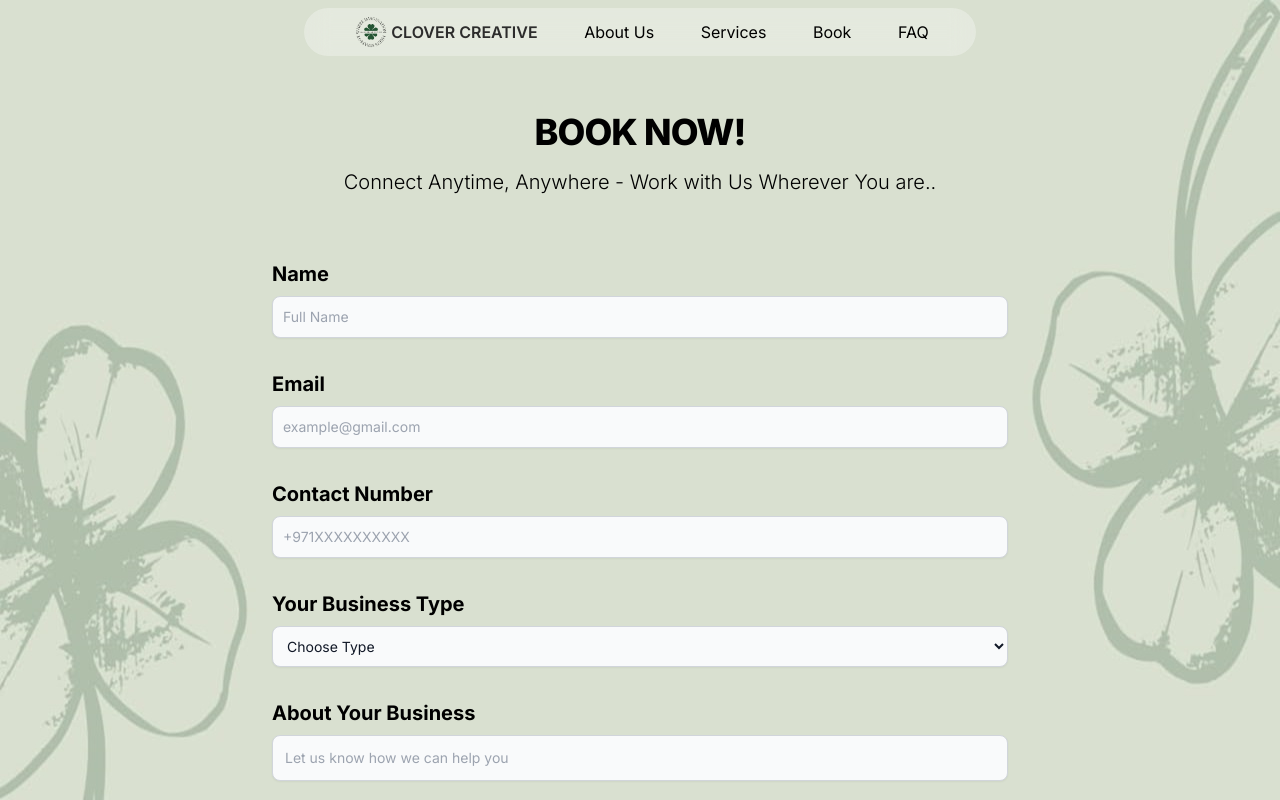
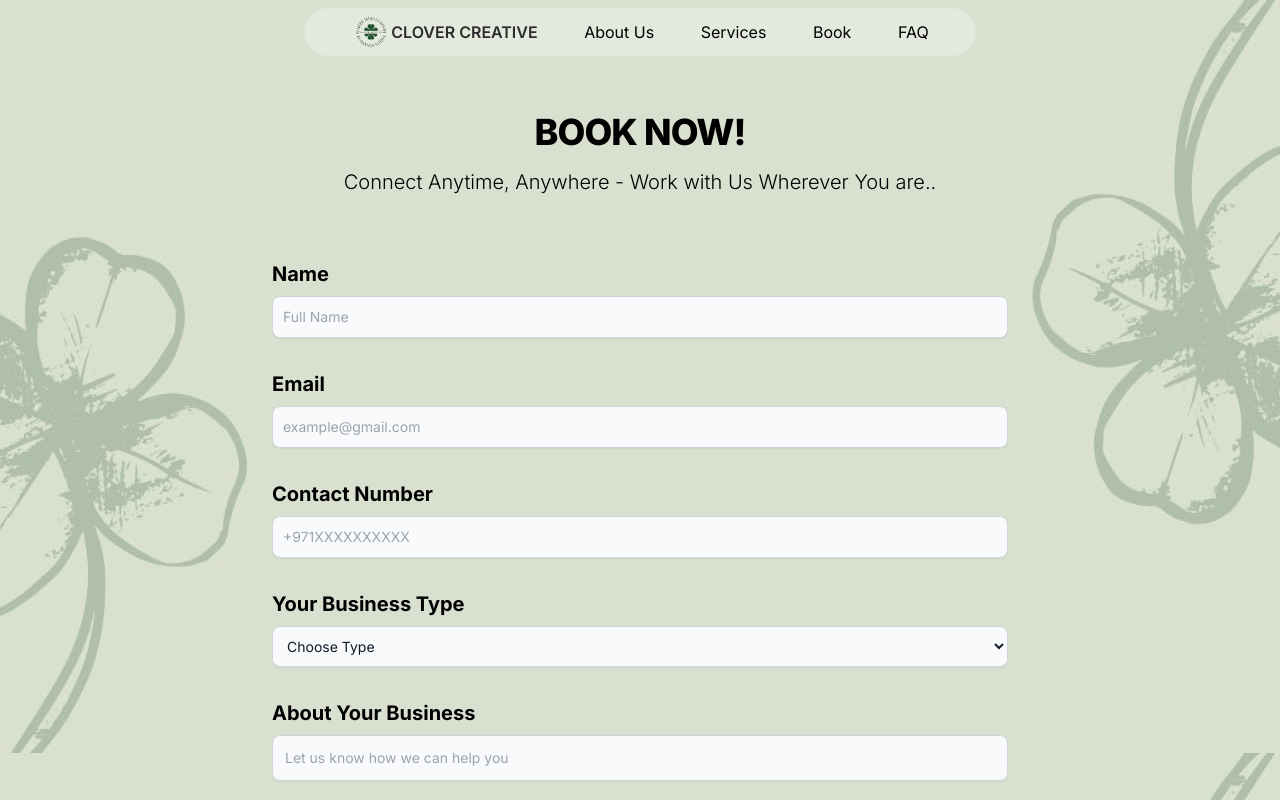
Before and after one commit to ashiq-firoz/clover, a Next.js app: page /contact in a window 1280 px wide. Shown: the top 800 px of the page. Built offline with nearby package versions, Linux system fonts and the light colour scheme; what tailwindcss-gradients would draw is missing.

Commit message:
bg size fixed

```diff
--- a/app/contact/page.jsx
+++ b/app/contact/page.jsx
@@ -49,7 +49,13 @@ const ContactComponent = () => {
     };
 
     return (
-        <section className="bg-[url('/img/book1.jpg')]" >
+        <section  style={ {
+            backgroundImage: "url('/img/book1.jpg')",
+            backgroundSize: "100vw auto",
+            '@screen sm': { // Apply 100vw auto for screens equal to or larger than sm
+                backgroundSize: "none",
+              },
+          }}>
             <br /><br />
             <div className="py-16 lg:py-18 px-4 mx-auto max-w-screen-md">
                 <h2 className="mb-4 text-4xl tracking-tight font-extrabold text-center text-black">BOOK NOW! </h2>
```
Also changed, not shown: public/img/book1.jpg.
